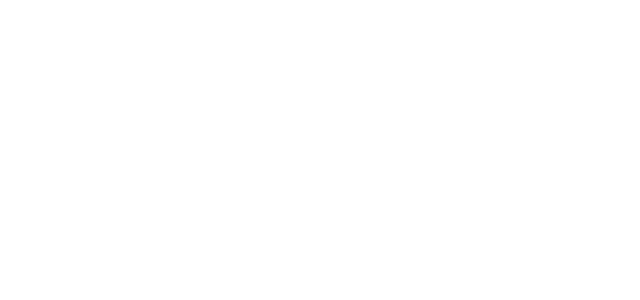
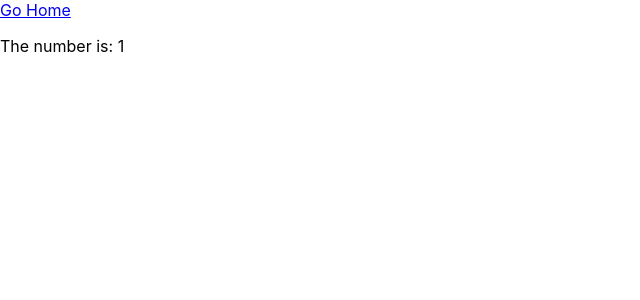
Before and after one commit to alexandervice/codingdojo-mern, a React (Create React App) app in the folder react/react-routing/routing-practice/: page /1/1/1 in a window 1280 px wide. Before the commit this address had no page. Shown: the top 300 px of the page, without its empty margins (0-640 px from the left). Built offline with nearby package versions, Linux system fonts and the light colour scheme.

Commit message:
added routes

```diff
--- a/react/react-routing/routing-practice/src/App.js
+++ b/react/react-routing/routing-practice/src/App.js
@@ -7,9 +7,12 @@ import './App.css';
 function App() {
   return (
     <BrowserRouter>
+      <div>
+        <Link to={"/home"}>Go Home</Link>
+      </div>
       <Routes>
         <Route path="/home" element={<Home/>}/>
-        <Route path={`/${OtherRoutes}`} element={<OtherRoutes/>}/>
+        <Route path="/:input/:color1/:color2" element={<OtherRoutes/>}/>
       </Routes>
     </BrowserRouter>
   );
--- a/react/react-routing/routing-practice/src/components/Home.jsx
+++ b/react/react-routing/routing-practice/src/components/Home.jsx
@@ -1,5 +1,4 @@
 import React from 'react'
-import {BrowserRouter, Routes, Route, Link} from "react-router-dom"
 
 const Home = (props) => {
   return (
--- a/react/react-routing/routing-practice/src/components/OtherRoutes.jsx
+++ b/react/react-routing/routing-practice/src/components/OtherRoutes.jsx
@@ -1,9 +1,18 @@
 import React from 'react'
-import {BrowserRouter, Routes, Route, Link} from "react-router-dom"
+import {useParams} from "react-router-dom"
 
-const OtherRoutes = () => {
+const OtherRoutes = (props) => {
+  const{input} = useParams();
+  const{color1} = useParams();
+  const{color2} = useParams();
   return (
-    <div>OtherRoutes</div>
+    <div>
+      {
+        isNaN(input) ?
+        <p style={{color: color1, backgroundColor: color2}}>The word is: {input}</p> :
+        <p>The number is: {input}</p>
+      }
+    </div>
   )
 }
 
```
